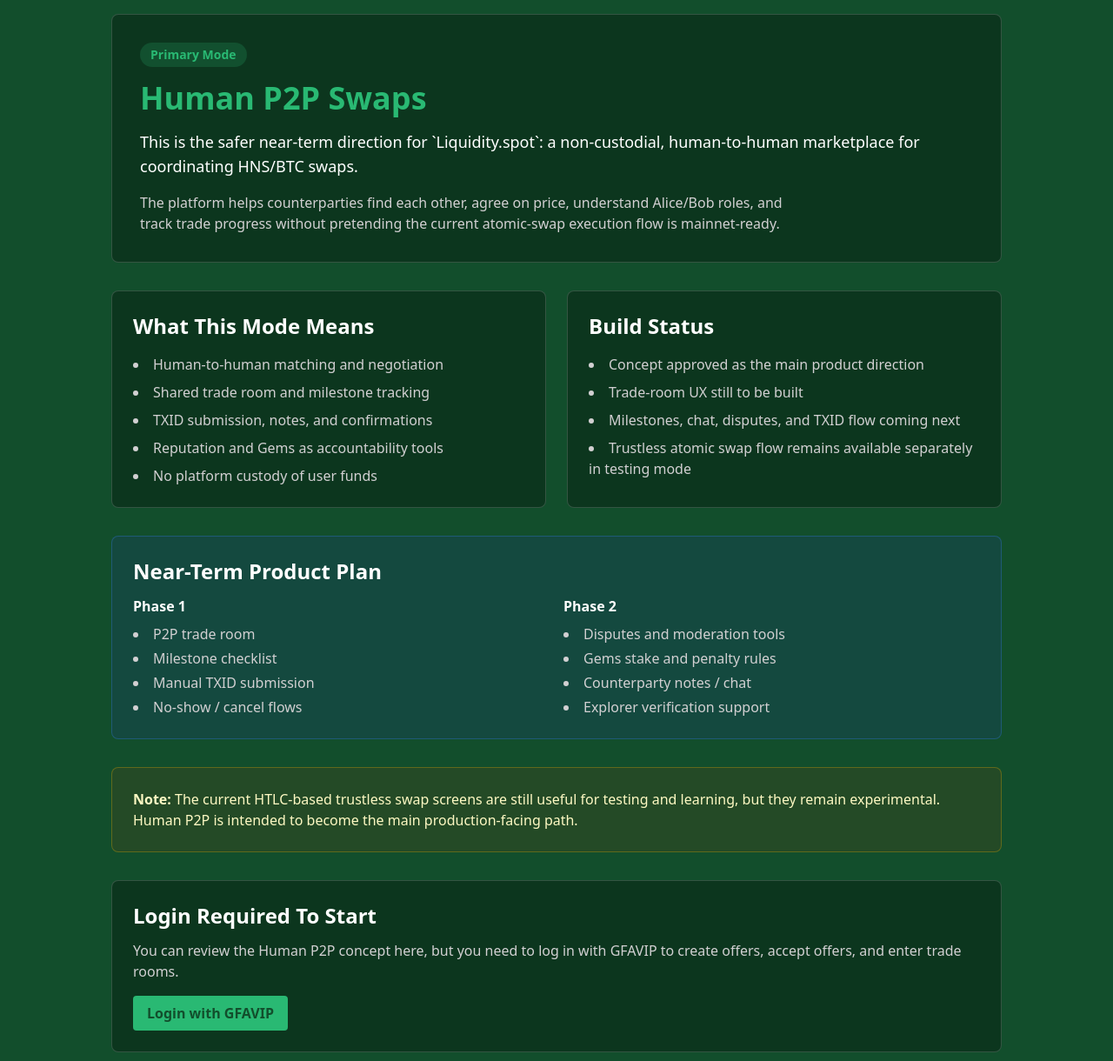
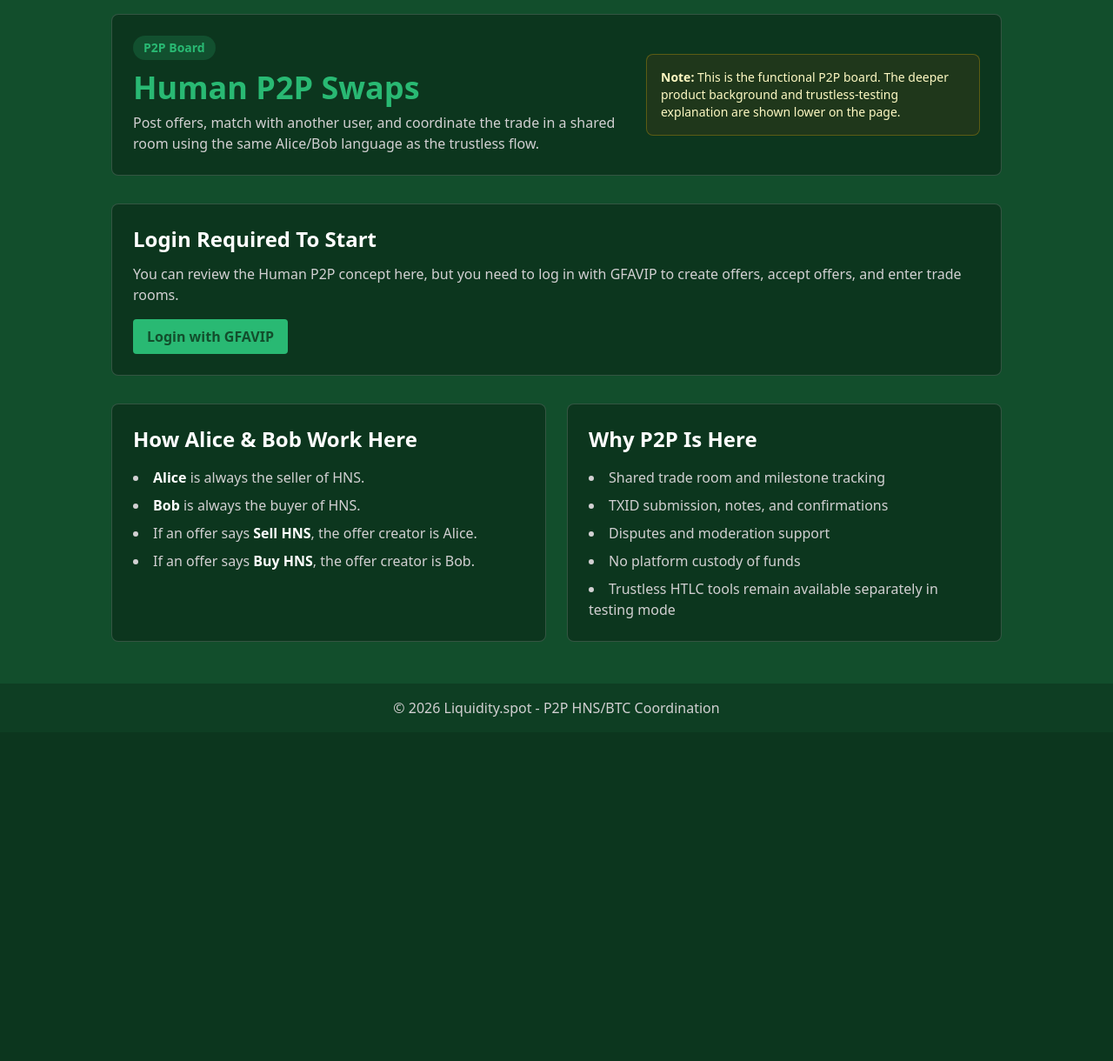
Before and after one commit to shadstoneofficial/liquidity-spot, a Flask app: page /p2p in a window 1280 px wide. Shown: the part 72-1292 px from the top of the page at 87% size. After the commit the page ends 896 px from the top, so only its background shows below. Run offline with Flask 3, Linux system fonts and the light colour scheme; some libraries are stand-ins or nearby versions.

Commit message:
making p2p room more clear

```diff
--- a/routes/main.py
+++ b/routes/main.py
@@ -91,7 +91,23 @@ def p2p_trade_room(trade_id):
         return redirect(url_for('main.p2p'))
 
     is_creator = session['user_id'] == trade.creator_id
-    return render_template('p2p_trade_room.html', trade=trade, is_creator=is_creator)
+    if trade.offer.side == 'sell':
+        alice_user = trade.creator
+        bob_user = trade.counterparty
+    else:
+        alice_user = trade.counterparty
+        bob_user = trade.creator
+
+    current_role = 'Alice' if session['user_id'] == alice_user.id else 'Bob'
+
+    return render_template(
+        'p2p_trade_room.html',
+        trade=trade,
+        is_creator=is_creator,
+        alice_user=alice_user,
+        bob_user=bob_user,
+        current_role=current_role
+    )
 
 @main_bp.route('/p2p/trades/<int:trade_id>/update', methods=['POST'])
 @login_required
--- a/templates/p2p.html
+++ b/templates/p2p.html
@@ -2,70 +2,21 @@
 
 {% block content %}
 <div class="max-w-5xl mx-auto space-y-8">
-    <div class="bg-black/30 p-8 rounded-lg border border-gfa-grey/20">
-        <div class="inline-flex items-center gap-2 bg-gfa-light/20 text-gfa-light text-sm font-bold px-3 py-1 rounded-full mb-4">
-            Primary Mode
-        </div>
-        <h1 class="text-4xl font-bold text-gfa-light mb-4">Human P2P Swaps</h1>
-        <p class="text-lg text-white mb-4">
-            This is the safer near-term direction for `Liquidity.spot`: a non-custodial, human-to-human marketplace for coordinating HNS/BTC swaps.
-        </p>
-        <p class="text-gfa-grey max-w-3xl">
-            The platform helps counterparties find each other, agree on price, understand Alice/Bob roles, and track trade progress without pretending the current atomic-swap execution flow is mainnet-ready.
-        </p>
-    </div>
-
-    <div class="grid grid-cols-1 md:grid-cols-2 gap-6">
-        <div class="bg-black/30 p-6 rounded-lg border border-gfa-grey/20">
-            <h2 class="text-2xl font-bold text-white mb-4">What This Mode Means</h2>
-            <ul class="list-disc list-inside text-gfa-grey space-y-2">
-                <li>Human-to-human matching and negotiation</li>
-                <li>Shared trade room and milestone tracking</li>
-                <li>TXID submission, notes, and confirmations</li>
-                <li>Reputation and Gems as accountability tools</li>
-                <li>No platform custody of user funds</li>
-            </ul>
-        </div>
-
-        <div class="bg-black/30 p-6 rounded-lg border border-gfa-grey/20">
-            <h2 class="text-2xl font-bold text-white mb-4">Build Status</h2>
-            <ul class="list-disc list-inside text-gfa-grey space-y-2">
-                <li>Concept approved as the main product direction</li>
-                <li>Trade-room UX still to be built</li>
-                <li>Milestones, chat, disputes, and TXID flow coming next</li>
-                <li>Trustless atomic swap flow remains available separately in testing mode</li>
-            </ul>
-        </div>
-    </div>
-
-    <div class="bg-blue-900/20 border border-blue-500/30 rounded-lg p-6">
-        <h2 class="text-2xl font-bold text-white mb-3">Near-Term Product Plan</h2>
-        <div class="grid grid-cols-1 md:grid-cols-2 gap-4 text-gfa-grey">
+    <div class="bg-black/30 p-6 rounded-lg border border-gfa-grey/20">
+        <div class="flex flex-col md:flex-row md:items-center md:justify-between gap-4">
             <div>
-                <p class="font-bold text-white mb-2">Phase 1</p>
-                <ul class="list-disc list-inside space-y-1">
-                    <li>P2P trade room</li>
-                    <li>Milestone checklist</li>
-                    <li>Manual TXID submission</li>
-                    <li>No-show / cancel flows</li>
-                </ul>
+                <div class="inline-flex items-center gap-2 bg-gfa-light/20 text-gfa-light text-sm font-bold px-3 py-1 rounded-full mb-3">
+                    P2P Board
+                </div>
+                <h1 class="text-4xl font-bold text-gfa-light">Human P2P Swaps</h1>
+                <p class="text-gfa-grey mt-2 max-w-3xl">
+                    Post offers, match with another user, and coordinate the trade in a shared room using the same Alice/Bob language as the trustless flow.
+                </p>
             </div>
-            <div>
-                <p class="font-bold text-white mb-2">Phase 2</p>
-                <ul class="list-disc list-inside space-y-1">
-                    <li>Disputes and moderation tools</li>
-                    <li>Gems stake and penalty rules</li>
-                    <li>Counterparty notes / chat</li>
-                    <li>Explorer verification support</li>
-                </ul>
+            <div class="bg-yellow-900/20 border border-yellow-500/30 rounded-lg p-4 text-sm text-yellow-100 md:max-w-sm">
+                <strong>Note:</strong> This is the functional P2P board. The deeper product background and trustless-testing explanation are shown lower on the page.
             </div>
         </div>
-    </div>
-
-    <div class="bg-yellow-900/20 border border-yellow-500/30 rounded-lg p-6 text-yellow-100">
-        <p>
-            <strong>Note:</strong> The current HTLC-based trustless swap screens are still useful for testing and learning, but they remain experimental. Human P2P is intended to become the main production-facing path.
-        </p>
     </div>
 
     {% if session.get('user_id') %}
@@ -131,7 +82,16 @@
                                         <span class="text-xs bg-gfa-grey/20 px-1 rounded ml-1">(You)</span>
                                     {% endif %}
                                 </td>
-                                <td class="p-2 uppercase {{ 'text-green-400' if offer.side == 'buy' else 'text-red-400' }}">{{ offer.side }}</td>
+                                <td class="p-2 uppercase {{ 'text-green-400' if offer.side == 'buy' else 'text-red-400' }}">
+                                    {{ offer.side }}
+                                    <span class="block text-xs text-gfa-grey normal-case">
+                                        {% if offer.side == 'sell' %}
+                                            Creator is Alice
+                                        {% else %}
+                                            Creator is Bob
+                                        {% endif %}
+                                    </span>
+                                </td>
                                 <td class="p-2 whitespace-nowrap">{{ offer.amount_hns }}</td>
                                 <td class="p-2 whitespace-nowrap">{{ '%.8f'|format(offer.price_btc_per_hns) }}</td>
                                 <td class="p-2 whitespace-nowrap">{{ offer.payment_method }}</td>
@@ -185,10 +145,18 @@
                         <tr class="border-b border-gfa-grey/10 hover:bg-white/5">
                             <td class="p-2 whitespace-nowrap">#{{ trade.id }} / Offer #{{ trade.offer_id }}</td>
                             <td class="p-2 whitespace-nowrap">
-                                {% if trade.creator_id == session.get('user_id') %}
-                                    Offer Creator
+                                {% if trade.offer.side == 'sell' %}
+                                    {% if trade.creator_id == session.get('user_id') %}
+                                        Alice
+                                    {% else %}
+                                        Bob
+                                    {% endif %}
                                 {% else %}
-                                    Counterparty
+                                    {% if trade.creator_id == session.get('user_id') %}
+                                        Bob
+                                    {% else %}
+                                        Alice
+                                    {% endif %}
                                 {% endif %}
                             </td>
                             <td class="p-2 whitespace-nowrap">{{ trade.milestone }}</td>
@@ -217,5 +185,28 @@
         </a>
     </div>
     {% endif %}
+
+    <div class="grid grid-cols-1 md:grid-cols-2 gap-6">
+        <div class="bg-black/30 p-6 rounded-lg border border-gfa-grey/20">
+            <h2 class="text-2xl font-bold text-white mb-4">How Alice & Bob Work Here</h2>
+            <ul class="list-disc list-inside text-gfa-grey space-y-2">
+                <li><strong class="text-white">Alice</strong> is always the seller of HNS.</li>
+                <li><strong class="text-white">Bob</strong> is always the buyer of HNS.</li>
+                <li>If an offer says <strong class="text-white">Sell HNS</strong>, the offer creator is Alice.</li>
+                <li>If an offer says <strong class="text-white">Buy HNS</strong>, the offer creator is Bob.</li>
+            </ul>
+        </div>
+
+        <div class="bg-black/30 p-6 rounded-lg border border-gfa-grey/20">
+            <h2 class="text-2xl font-bold text-white mb-4">Why P2P Is Here</h2>
+            <ul class="list-disc list-inside text-gfa-grey space-y-2">
+                <li>Shared trade room and milestone tracking</li>
+                <li>TXID submission, notes, and confirmations</li>
+                <li>Disputes and moderation support</li>
+                <li>No platform custody of funds</li>
+                <li>Trustless HTLC tools remain available separately in testing mode</li>
+            </ul>
+        </div>
+    </div>
 </div>
 {% endblock %}
```
Also changed, not shown: templates/p2p_trade_room.html (+38 -7 lines).
